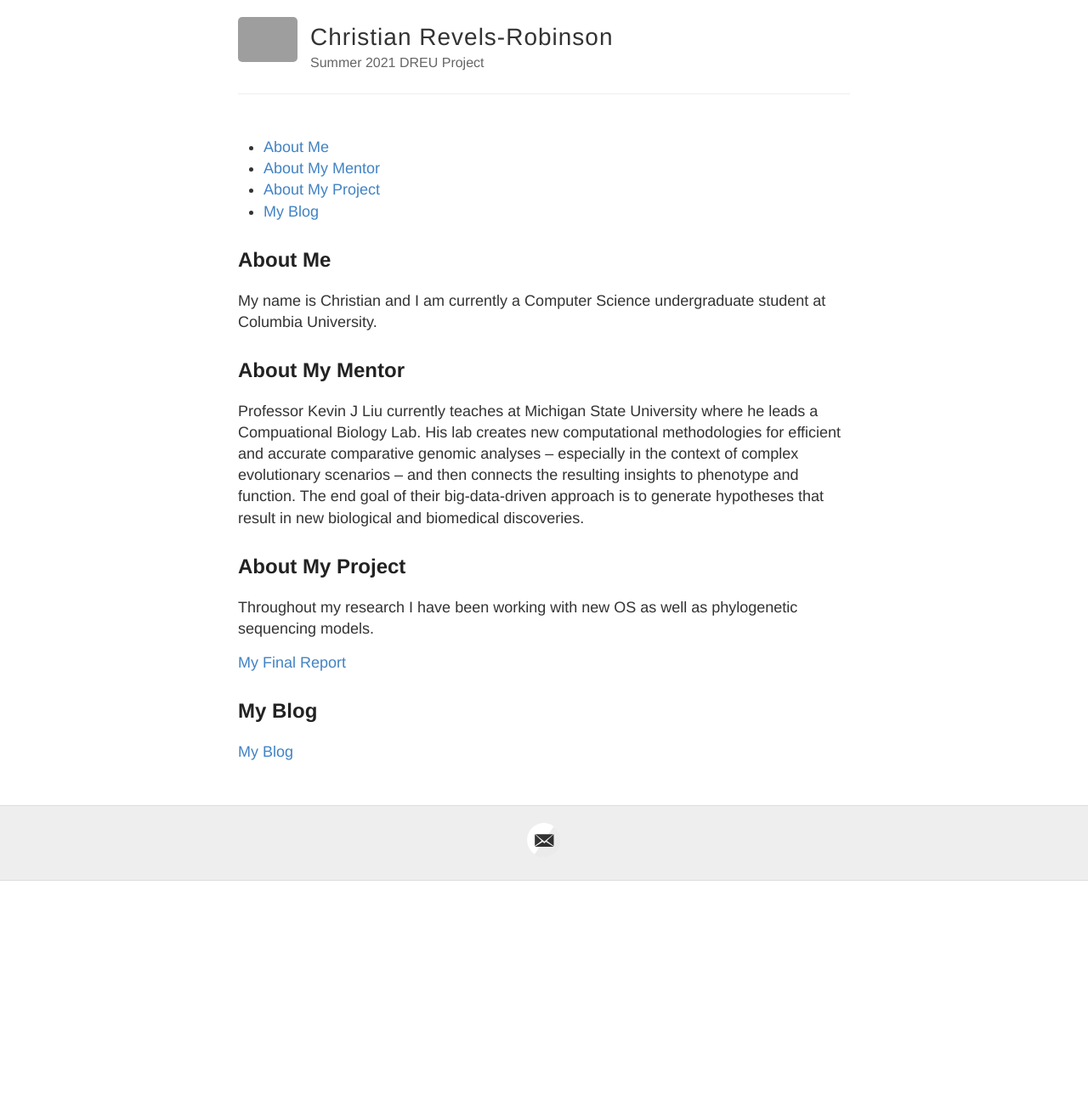
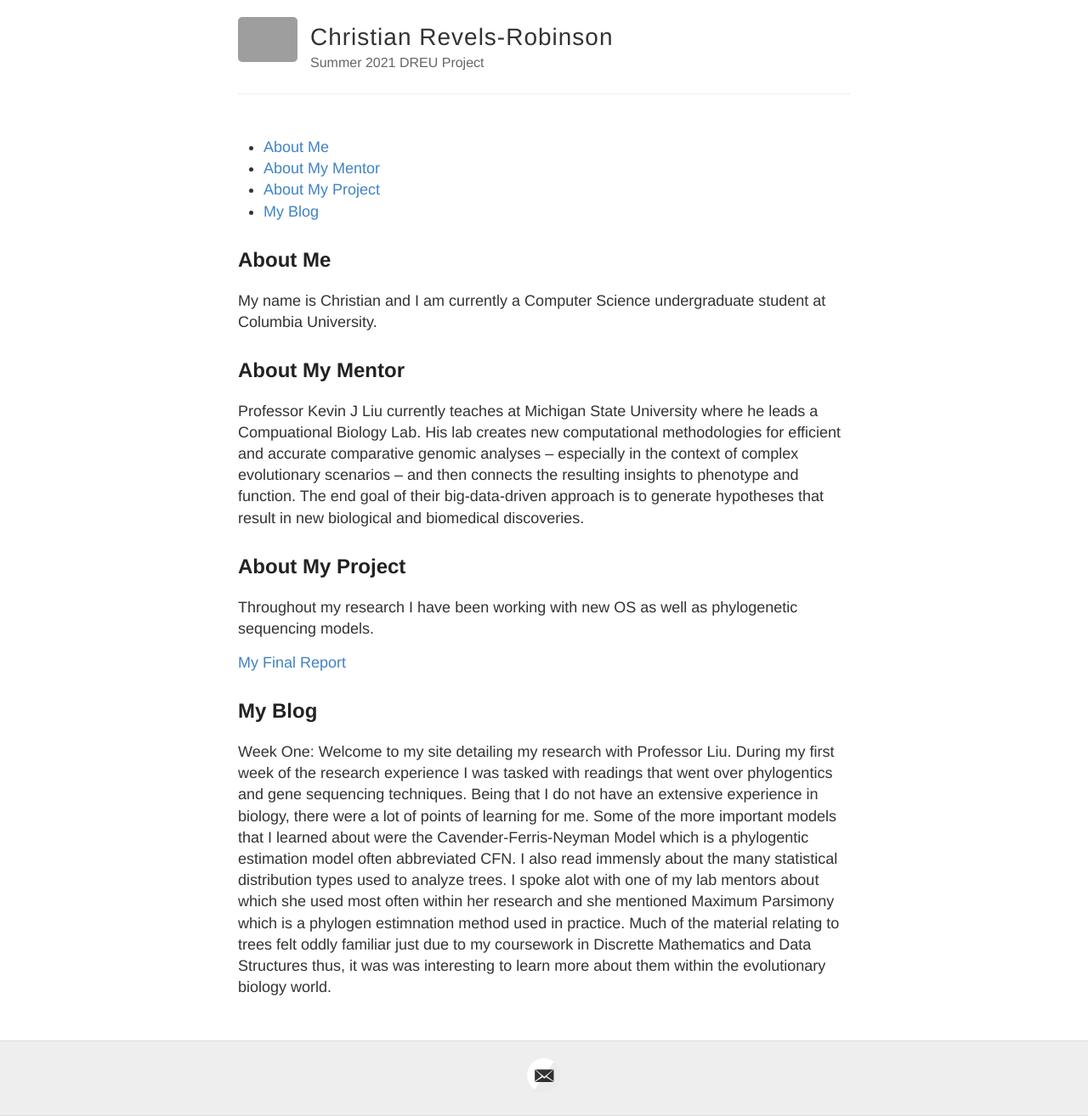
Before and after one commit to crevrobs21/crevrob21.github.io, a Jekyll site: the page built from index.md, in a window 1280 px wide. Shown: the whole page at 85% size. Built offline with Jekyll 4.4.1, drawn with Linux system fonts in a browser that asks for light colours; before the commit the page ends 1037 px from its top, so only the background shows below that; grey boxes are pictures that could not be loaded.

Commit message:
Update index.md

```diff
--- a/index.md
+++ b/index.md
@@ -22,4 +22,4 @@ Throughout my research I have been working with new OS as well as phylogenetic s
 
 ## My Blog
 
-[My Blog](blog.html)
+Week One: Welcome to my site detailing my research with Professor Liu. During my first week of the research experience I was tasked with readings that went over phylogentics and gene sequencing techniques. Being that I do not have an extensive experience in biology, there were a lot of points of learning for me. Some of the more important models that I learned about were the Cavender-Ferris-Neyman Model which is a phylogentic estimation model often abbreviated CFN. I also read immensly about the many statistical distribution types used to analyze trees. I spoke alot with one of my lab mentors about which she used most often within her research and she mentioned Maximum Parsimony which is a phylogen estimnation method used in practice. Much of the material relating to trees felt oddly familiar just due to my coursework in Discrette Mathematics and Data Structures thus, it was was interesting to learn more about them within the evolutionary biology world.
```
